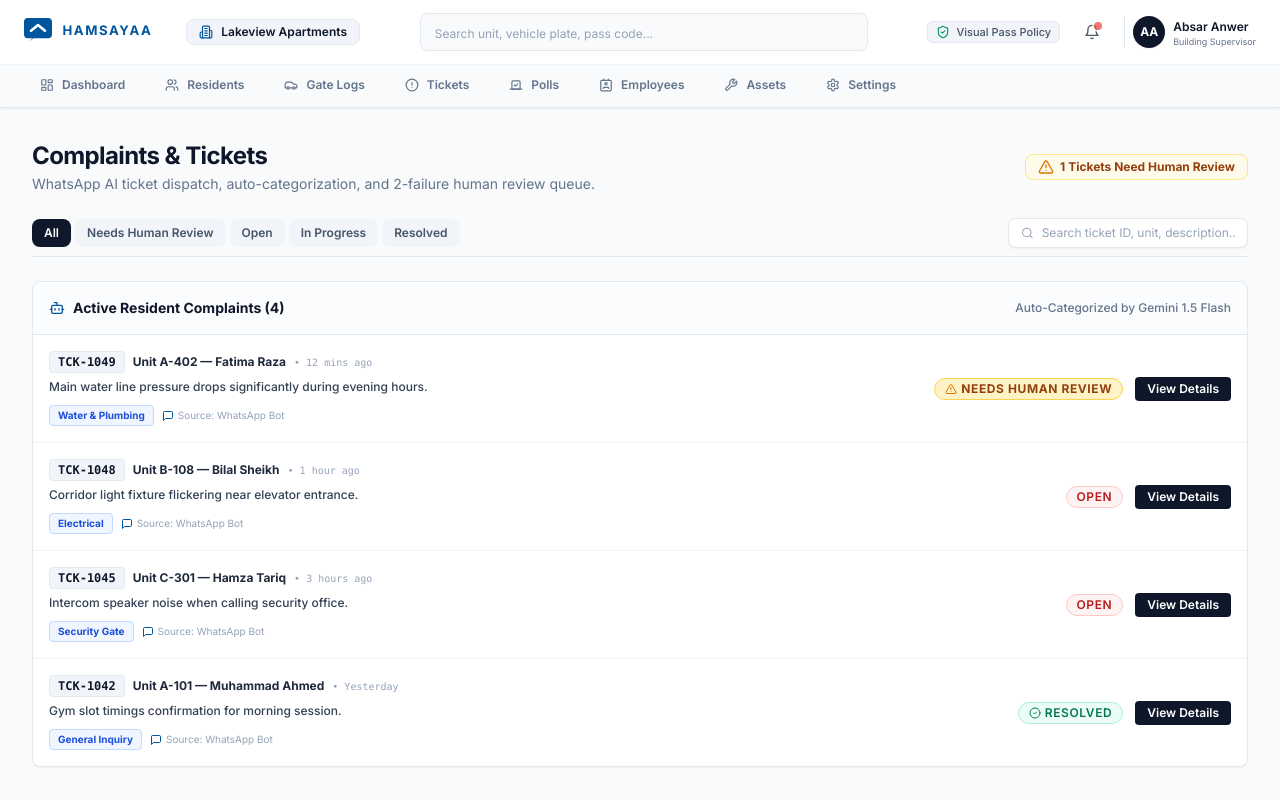
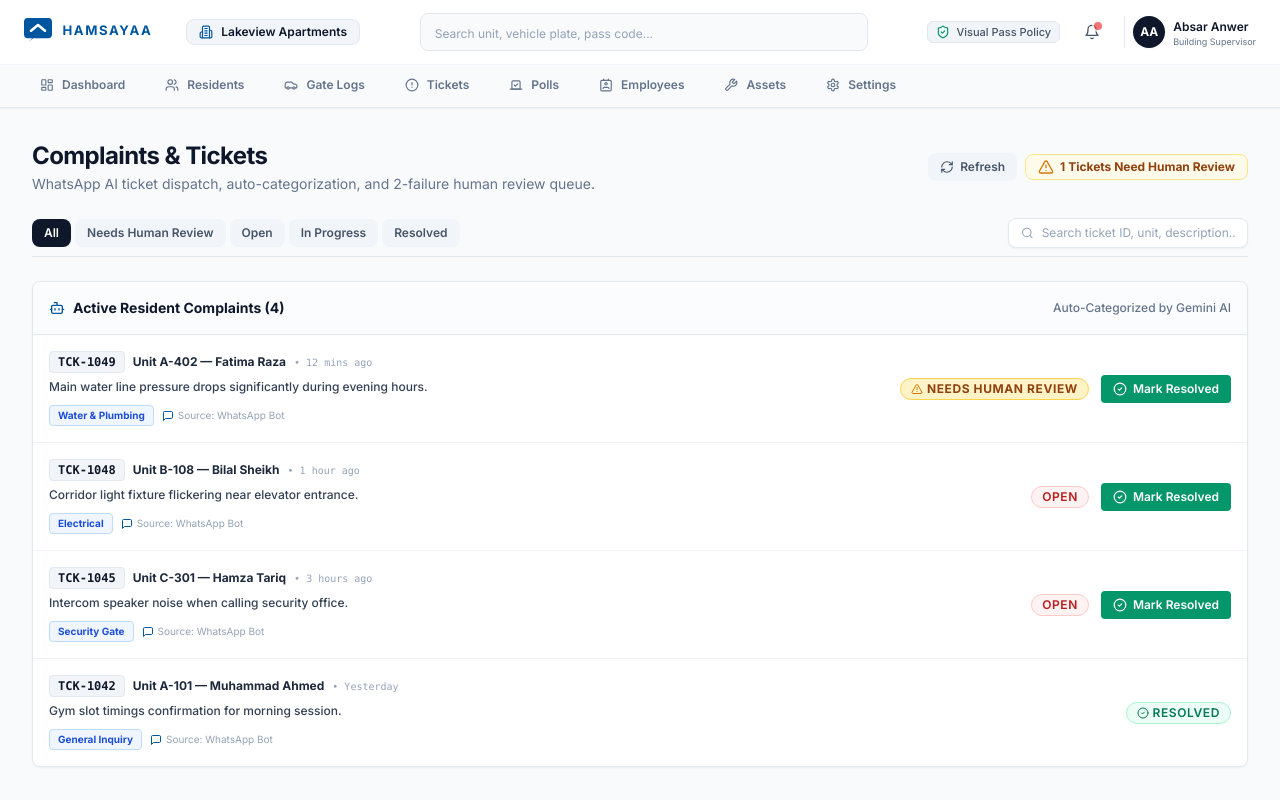
Before and after one commit to muhammadahmedkhan12/hamsayaa, a React (Vite) app in the folder frontend/: page /tickets in a window 1280 px wide. Built offline with nearby package versions, Linux system fonts and the light colour scheme; no server answers; the HTML template or start-up script is replaced by a standard one.

Commit message:
feat: Add Mark Resolved button for complaints with auto WhatsApp notification to resident

```diff
--- a/frontend/src/pages/Complaints.jsx
+++ b/frontend/src/pages/Complaints.jsx
@@ -11,21 +11,61 @@ import {
   Bot,
   RefreshCw
 } from 'lucide-react';
-import { mockComplaints } from '../services/mockData';
+import { fetchComplaints, updateComplaintStatus } from '../services/api';
 
 export default function Complaints() {
-  const [complaints, setComplaints] = useState(mockComplaints);
+  const [complaints, setComplaints] = useState([]);
   const [selectedStatus, setSelectedStatus] = useState('All');
   const [searchQuery, setSearchQuery] = useState('');
+  const [resolvingId, setResolvingId] = useState(null);
+  const [loading, setLoading] = useState(true);
+
+  const loadComplaints = async () => {
+    setLoading(true);
+    const data = await fetchComplaints();
+    setComplaints(data);
+    setLoading(false);
+  };
+
+  useEffect(() => {
+    loadComplaints();
+  }, []);
+
+  const handleResolve = async (complaint) => {
+    const id = complaint.id;
+    setResolvingId(id);
+    const result = await updateComplaintStatus(id, 'resolved');
+    if (result) {
+      setComplaints((prev) =>
+        prev.map((c) => (c.id === id ? { ...c, status: 'resolved' } : c))
+      );
+    }
+    setResolvingId(null);
+  };
 
   const filteredComplaints = complaints.filter((c) => {
-    const matchesStatus = selectedStatus === 'All' || c.status === selectedStatus.toLowerCase() || c.statusLabel === selectedStatus;
+    const status = c.status || '';
+    const statusLabel = c.statusLabel || '';
+    const matchesStatus =
+      selectedStatus === 'All' ||
+      status === selectedStatus.toLowerCase().replace(/ /g, '_') ||
+      statusLabel === selectedStatus;
     const q = searchQuery.toLowerCase();
-    const matchesSearch = c.id.toLowerCase().includes(q) || c.unit.toLowerCase().includes(q) || c.description.toLowerCase().includes(q) || c.residentName.toLowerCase().includes(q);
+    const ticketId = c.ticket_number || c.id || '';
+    const unit = c.unit_number || c.unit || '';
+    const resName = c.residents?.name || c.residentName || '';
+    const desc = c.description || '';
+    const matchesSearch =
+      ticketId.toLowerCase().includes(q) ||
+      unit.toLowerCase().includes(q) ||
+      desc.toLowerCase().includes(q) ||
+      resName.toLowerCase().includes(q);
     return matchesStatus && matchesSearch;
   });
 
-  const humanReviewCount = complaints.filter(c => c.status === 'needs_human_review' || c.statusLabel === 'Needs Human Review').length;
+  const humanReviewCount = complaints.filter(
+    (c) => c.status === 'needs_human_review' || c.statusLabel === 'Needs Human Review'
+  ).length;
 
   return (
     <div className="space-y-6">
@@ -33,10 +73,18 @@ export default function Complaints() {
       <div className="flex flex-col sm:flex-row sm:items-center justify-between gap-4">
         <div>
           <h1 className="text-2xl font-bold text-navy tracking-tight">Complaints & Tickets</h1>
-          <p className="text-sm text-slate-500 mt-0.5">WhatsApp AI ticket dispatch, auto-categorization, and 2-failure human review queue.</p>
+          <p className="text-sm text-slate-500 mt-0.5">
+            WhatsApp AI ticket dispatch, auto-categorization, and 2-failure human review queue.
+          </p>
         </div>
 
         <div className="flex items-center gap-2">
+          <button
+            onClick={loadComplaints}
+            className="px-3 py-1.5 bg-slate-100 text-slate-600 text-xs font-semibold rounded-lg hover:bg-slate-200 transition-colors flex items-center gap-1.5"
+          >
+            <RefreshCw className="w-3.5 h-3.5" /> Refresh
+          </button>
           <span className="px-3 py-1 bg-amber-50 text-amber-800 border border-amber-200 text-xs font-bold rounded-lg flex items-center gap-1.5 shadow-xs">
             <AlertTriangle className="w-4 h-4 text-amber-600" />
             <span>{humanReviewCount} Tickets Need Human Review</span>
@@ -81,28 +129,46 @@ export default function Complaints() {
             <Bot className="w-4 h-4 text-brand-500" />
             <h2 className="font-bold text-navy text-sm">Active Resident Complaints ({filteredComplaints.length})</h2>
           </div>
-          <span className="text-xs text-slate-500 font-medium">Auto-Categorized by Gemini 1.5 Flash</span>
+          <span className="text-xs text-slate-500 font-medium">Auto-Categorized by Gemini AI</span>
         </div>
 
+        {loading ? (
+          <div className="p-8 text-center text-slate-400 text-sm">Loading complaints...</div>
+        ) : (
           <div className="divide-y divide-slate-100">
             {filteredComplaints.map((c) => {
-            const isHumanReview = c.status === 'needs_human_review' || c.statusLabel === 'Needs Human Review';
+              const status = c.status || '';
+              const isHumanReview = status === 'needs_human_review' || c.statusLabel === 'Needs Human Review';
+              const isResolved = status === 'resolved';
+              const isOpen = status === 'open' || status === 'in_progress';
+              const ticketId = c.ticket_number || c.id || 'N/A';
+              const unit = c.unit_number || c.unit || '';
+              const resName = c.residents?.name || c.residentName || 'Unknown';
+              const building = c.residents?.building || '';
+              const desc = c.description || '';
+              const category = c.category || '';
+              const timestamp = c.created_at
+                ? new Date(c.created_at).toLocaleDateString('en-PK', { day: 'numeric', month: 'short', year: 'numeric', hour: '2-digit', minute: '2-digit' })
+                : c.timestamp || '';
+
               return (
                 <div key={c.id} className="p-4 hover:bg-slate-50/80 transition-colors flex flex-col md:flex-row md:items-center justify-between gap-4">
                   <div className="space-y-1.5 flex-1">
                     <div className="flex items-center gap-2">
                       <span className="font-mono font-bold text-navy text-xs px-2 py-0.5 bg-slate-100 rounded border border-slate-200">
-                      {c.id}
+                        {ticketId}
                       </span>
-                    <span className="font-bold text-slate-800 text-xs">Unit {c.unit} — {c.residentName}</span>
-                    <span className="text-[10px] text-slate-400 font-mono">• {c.timestamp}</span>
+                      <span className="font-bold text-slate-800 text-xs">
+                        {building ? `${building} - ` : ''}Unit {unit} — {resName}
+                      </span>
+                      <span className="text-[10px] text-slate-400 font-mono">• {timestamp}</span>
                     </div>
 
-                  <p className="text-xs text-slate-700 font-medium">{c.description}</p>
+                    <p className="text-xs text-slate-700 font-medium">{desc}</p>
 
                     <div className="flex items-center gap-2 pt-1">
                       <span className="bg-blue-50 text-blue-700 text-[10px] font-bold px-2 py-0.5 rounded border border-blue-200">
-                      {c.category}
+                        {category}
                       </span>
                       <span className="text-[10px] text-slate-400 flex items-center gap-1">
                         <MessageSquare className="w-3 h-3 text-brand-500" /> Source: WhatsApp Bot
@@ -115,7 +181,7 @@ export default function Complaints() {
                       <span className="status-pill bg-amber-100 text-amber-800 border border-amber-300 font-bold flex items-center gap-1">
                         <AlertTriangle className="w-3 h-3 text-amber-600" /> Needs Human Review
                       </span>
-                  ) : c.status === 'resolved' ? (
+                    ) : isResolved ? (
                       <span className="status-pill status-pill-paid flex items-center gap-1">
                         <CheckCircle2 className="w-3 h-3" /> Resolved
                       </span>
@@ -123,14 +189,26 @@ export default function Complaints() {
                       <span className="status-pill status-pill-unpaid">Open</span>
                     )}
 
-                  <button className="px-3 py-1 bg-navy text-white text-xs font-semibold rounded hover:bg-slate-800 transition-colors shadow-xs">
-                    View Details
+                    {!isResolved && (
+                      <button
+                        onClick={() => handleResolve(c)}
+                        disabled={resolvingId === c.id}
+                        className={`px-3 py-1.5 text-xs font-semibold rounded transition-colors shadow-xs flex items-center gap-1.5 ${
+                          resolvingId === c.id
+                            ? 'bg-slate-300 text-slate-500 cursor-not-allowed'
+                            : 'bg-emerald-600 text-white hover:bg-emerald-700'
+                        }`}
+                      >
+                        <CheckCircle2 className="w-3.5 h-3.5" />
+                        {resolvingId === c.id ? 'Resolving...' : 'Mark Resolved'}
                       </button>
+                    )}
                   </div>
                 </div>
               );
             })}
           </div>
+        )}
       </div>
     </div>
   );
--- a/frontend/src/services/api.js
+++ b/frontend/src/services/api.js
@@ -184,6 +184,22 @@ export async function fetchComplaints(status = 'All') {
   return mockComplaints;
 }
 
+export async function updateComplaintStatus(complaintId, newStatus) {
+  try {
+    const res = await fetch(`${API_BASE}/complaints/${complaintId}`, {
+      method: 'PATCH',
+      headers: { 'Content-Type': 'application/json' },
+      body: JSON.stringify({ status: newStatus }),
+    });
+    if (res.ok) {
+      return await res.json();
+    }
+  } catch (err) {
+    console.warn('Error updating complaint status:', err);
+  }
+  return null;
+}
+
 // POLLS API
 export async function fetchPolls() {
   try {
```
Also changed, not shown: 1 other file (tests, documents, lock files or other folders). Lines whose indentation alone changed are shown as unchanged.
